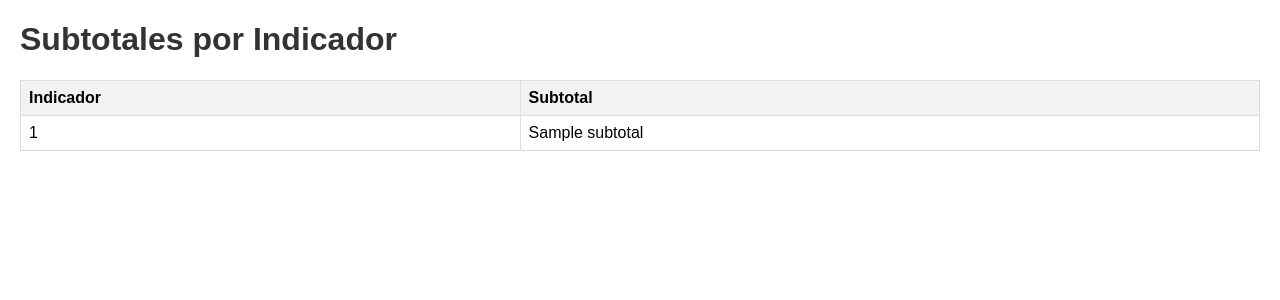
After one commit to galantehack/cotizaciones-desarrollo-en-red, a Flask app: template templates/subtotales.html in a window 1280 px wide. The commit adds this page. Shown: the top 300 px of the page. Run offline with Flask 3, Linux system fonts and the light colour scheme; the template is opened without the code that fills it: most values are stand-ins (such as "Sample title", 1, 10 or a date in 2020).

Commit message:
subtotal

```diff
--- a/app.py
+++ b/app.py
@@ -26,6 +26,35 @@ def get_enum_values(articulo, categoria):   #toma dos argumentos  articulo: el n
     result = cursor.fetchone() # guarda los resultados de la consulta
     enum_values = re.findall(r"'(.*?)'", result[1])#Esta línea utiliza una expresión regular para buscar y extraer todos los valores posibles del ENUM. La expresión regular r"'(.*?)'" busca todas las cadenas de caracteres que están entre comillas simples dentro de result[1]. re.findall devuelve una lista con todas las coincidencias encontradas.
     return enum_values#Finalmente, la función devuelve la lista de valores extraídos del ENUM.
+
+
+@app.route("/subtotales", methods=["GET", "POST"])
+def subtotales():
+
+
+
+    # Consulta SQL para sumar los precios por indicador de todos los proyectos
+    cursor.execute("""
+        SELECT Indicador, SUM(Precio_total)
+        FROM cotizacion
+        GROUP BY Indicador
+    """)
+
+    subtotales = cursor.fetchall()
+    locale.setlocale(locale.LC_ALL, 'es_CO.UTF-8')  # 'es_CO.UTF-8' para Colombia
+    subtotales_formateados = [
+        (indicador, locale.currency(precio_total, grouping=True))
+        for indicador, precio_total in subtotales
+    ]
+
+    print(subtotales_formateados)
+    cursor.close()
+
+
+    return render_template("cotizacion.html", subtotales=subtotales_formateados)
+
+
+
 
 
 @app.route('/obtener_articulos', methods=['POST'])
@@ -285,6 +314,7 @@ def cotizacion():
             p.nombre = a.proveedores;
     """)
     articulos = cursor.fetchall()
+
     locale.setlocale(locale.LC_ALL, 'es_CO.UTF-8')  # 'es_CO.UTF-8' para Colombia
     totalP = 0
     totalI = 0
@@ -303,7 +333,24 @@ def cotizacion():
     totalI= locale.currency(totalI, grouping=True)
     totalP= locale.currency(totalP, grouping=True)
 
-    return render_template('cotizacion.html', proyecto=proyecto,  articulo=articulo, cotizacion=cotizacion, total=total, proyecto_actual=proyecto_actual, totalP=totalP, totalI=totalI, articulos=articulos, categorias=categorias)
+    cursor.execute("""
+        SELECT Indicador, SUM(Precio_total)
+        FROM cotizacion
+        WHERE Proyecto = %s
+        GROUP BY Indicador
+    """, (proyecto_actual,))
+
+    subtotales = cursor.fetchall()
+    locale.setlocale(locale.LC_ALL, 'es_CO.UTF-8')  # 'es_CO.UTF-8' para Colombia
+    subtotales_formateados = [
+        (indicador, locale.currency(precio_total, grouping=True))
+        for indicador, precio_total in subtotales
+    ]
+
+    print(subtotales_formateados)
+
+
+    return render_template('cotizacion.html', proyecto=proyecto,  articulo=articulo, cotizacion=cotizacion, total=total, proyecto_actual=proyecto_actual, totalP=totalP, totalI=totalI, articulos=articulos, categorias=categorias, subtotales=subtotales_formateados)
 
 
 
--- /dev/null
+++ b/templates/subtotales.html
@@ -0,0 +1,57 @@
+<!DOCTYPE html>
+<html lang="es">
+<head>
+    <meta charset="UTF-8">
+    <meta name="viewport" content="width=device-width, initial-scale=1.0">
+    <title>Subtotales por Indicador</title>
+    <style>
+        body {
+            font-family: Arial, sans-serif;
+            margin: 20px;
+        }
+        table {
+            width: 100%;
+            border-collapse: collapse;
+            margin-top: 20px;
+        }
+        th, td {
+            border: 1px solid #ddd;
+            padding: 8px;
+            text-align: left;
+        }
+        th {
+            background-color: #f2f2f2;
+        }
+        tr:nth-child(even) {
+            background-color: #f9f9f9;
+        }
+        h1 {
+            color: #333;
+        }
+    </style>
+</head>
+<body>
+    <h1>Subtotales por Indicador</h1>
+
+    {% if subtotales %}
+        <table>
+            <thead>
+                <tr>
+                    <th>Indicador</th>
+                    <th>Subtotal</th>
+                </tr>
+            </thead>
+            <tbody>
+                {% for sub in subtotales %}
+                    <tr>
+                        <td>{{ sub[0] }}</td>
+                        <td>{{ sub[1] }}</td>
+                    </tr>
+                {% endfor %}
+            </tbody>
+        </table>
+    {% else %}
+        <p>No se encontraron subtotales para el proyecto actual.</p>
+    {% endif %}
+</body>
+</html>
```
Also changed, not shown: templates/cotizacion.html (+20 -0 lines).
